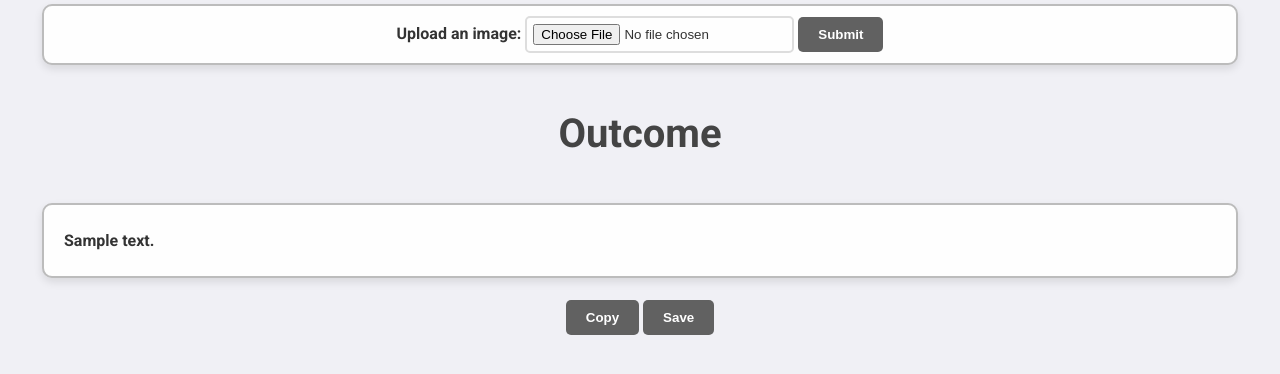
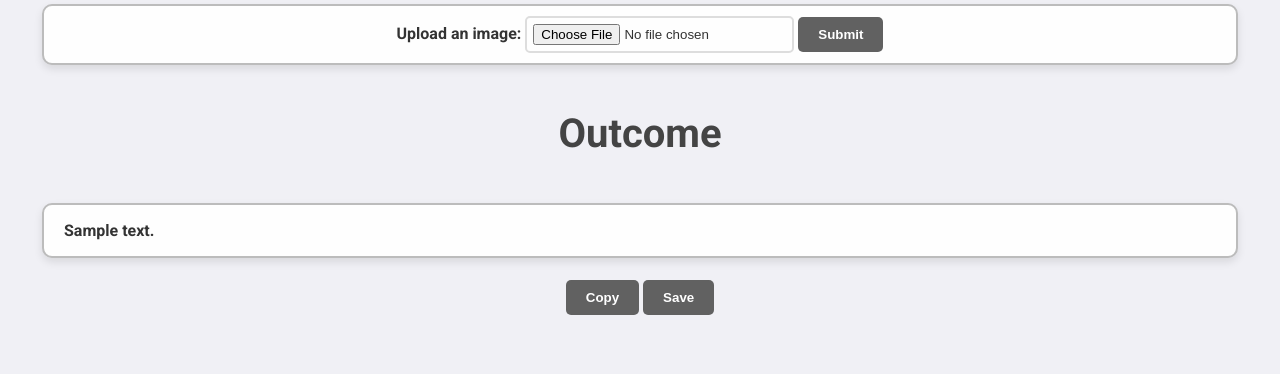
Before and after one commit to NhanPhamThanh-IT/Image-To-Text-Tool, a Flask app: template templates/home.html in a window 1280 px wide. Shown: the part 117-491 px from the top of the page. Run offline with Flask 3, Linux system fonts and the light colour scheme; the template is opened without the code that fills it: most values are stand-ins (such as "Sample title", 1, 10 or a date in 2020).

Commit message:
Update to remove the warning and outcome when choosing the new image and clean code

```diff
--- a/templates/home.html
+++ b/templates/home.html
@@ -22,26 +22,30 @@
     </div>
     <br>
     {% if warning %}
+        <div id="notification-box" style="width: 100%; text-align: center;">
             <h1>Warning</h1>
             <br>
-        <div class="warning-box" style="padding-top: 10px; padding-bottom: 10px;" id="notification-box">
-            <p>{{ warning }}</p>
+            <div class="warning-box" style="width: 90%; margin: 0 auto;">
+                <p style="text-align: justify;">{{ warning }}</p>
+        </div>
         </div>
     {% endif %}
     {% if content %}
+        <div id="result-box" style="width: 100%; text-align: center;">
             <h1>Outcome</h1>
             <br>
-        <div class="box" style="padding-top: 10px; padding-bottom: 10px;" id="result-box">
-            <p id="content">{{ content }}</p>
+            <div class="box" style="width: 90%; margin: 0 auto;">
+                <p id="content" style="text-align: justify;">{{ content }}</p>
             </div>
             <br>
-        <table style="border: none;">
+            <table style="border: none; margin: 0 auto;">
                 <tr>
-                <td><button onclick="copyContent()" style="justify-content: right;">Copy</button></td>
-                <td><button style="justify-content: right;">Save</button></td>
+                    <td><button onclick="copyContent()">Copy</button></td>
+                    <td><button>Save</button></td>
                 </tr>
             </table>
             <div id="copy-notification" style="display:none; color: green;">Content has been copied to the clipboard!</div>
+        </div>
     {% endif %}
     <!-- Liên kết file JavaScript -->
     <script src="{{ url_for('static', filename='scripts.js') }}"></script>
```
Lines whose indentation alone changed are shown as unchanged.
